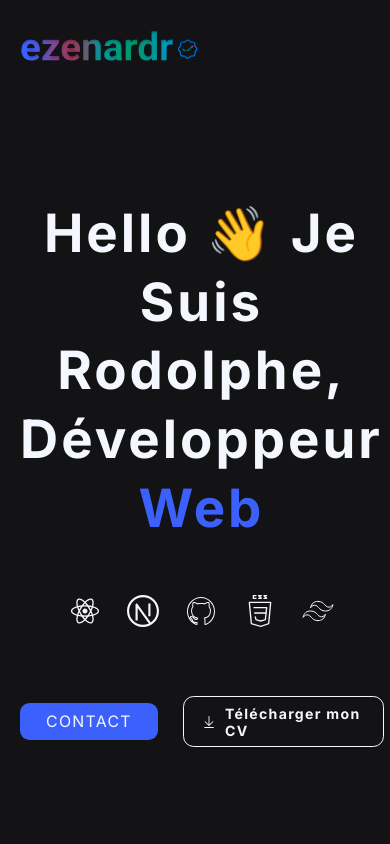
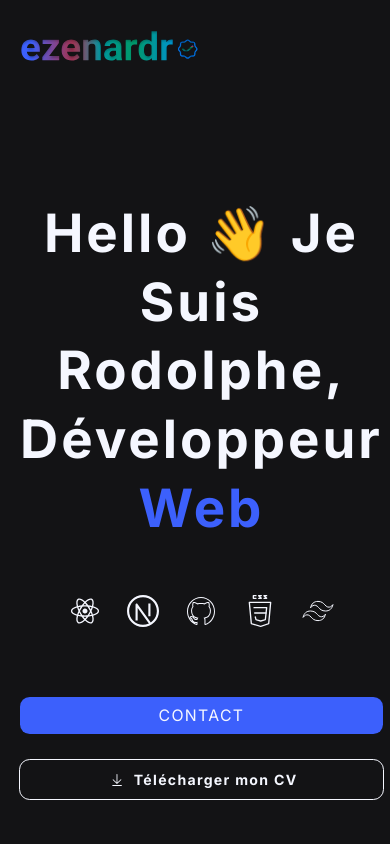
Before and after one commit to ezenardr/ezenardr.dev, a Next.js app: page /fr-FR in a window 390 px wide. Shown: the top 844 px of the page. Built offline with nearby package versions, Linux system fonts and the light colour scheme.

Commit message:
Fixed profile image size

```diff
--- a/src/app/page.css
+++ b/src/app/page.css
@@ -361,6 +361,9 @@ nav {
         flex-direction: column;
         align-items: center;
     }
+    .image-1 {
+        height: 300px;
+    }
     .contact-title {
         width: 80%;
     }
@@ -503,6 +506,16 @@ nav {
     .btn-nav {
         display: none;
     }
+    .cta-box {
+        flex-direction: column;
+        width: 100%;
+    }
+    .btn-primary {
+        width: 100%;
+    }
+    .btn-secondary {
+        width: 100%;
+    }
     .contact-cta {
         flex-direction: column;
         width: 100%;
@@ -546,9 +559,7 @@ nav {
     .hero-text-box h1 {
         font-size: 5rem;
     }
-    .cta-box {
-        flex-direction: column;
-    }
+
     .profile-card-img {
         width: 100%;
         overflow: hidden;
```
